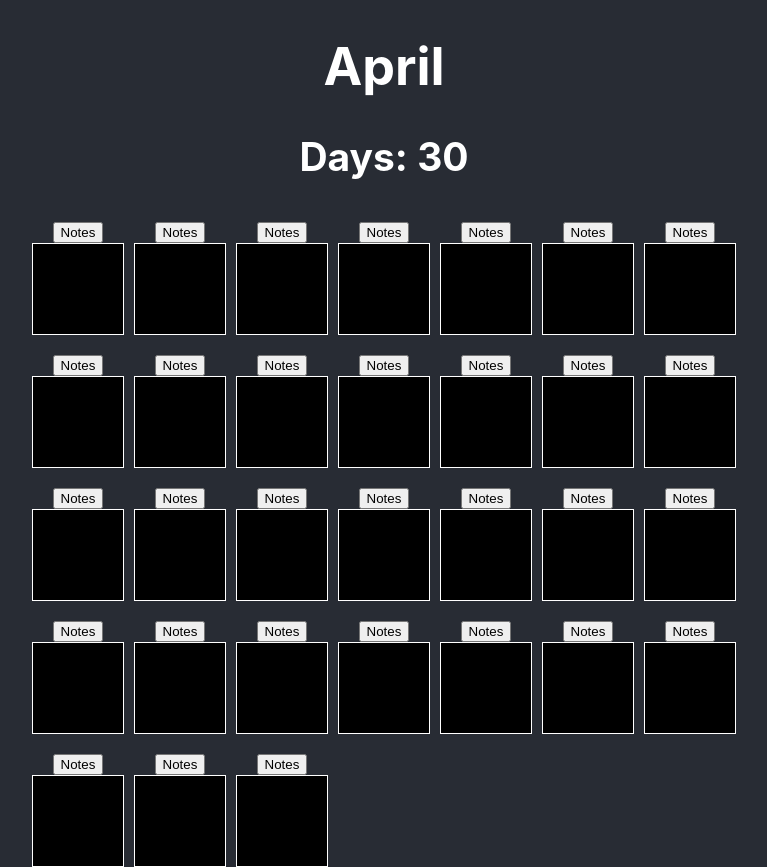
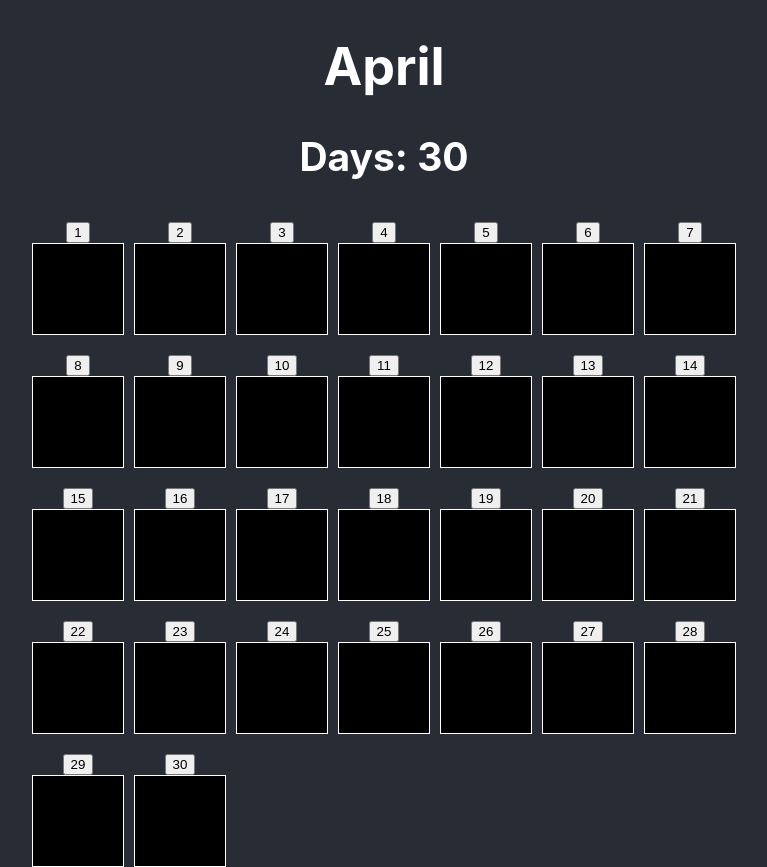
Before and after one commit to jjadeseravla/sleep-tracker, a React (Create React App) app: page / in a window 1280 px wide. Shown: the whole page, without its empty margins (256-1023 px from the left). Built offline with nearby package versions, Linux system fonts and the light colour scheme.

Commit message:
display individual days for each calender day

```diff
--- a/src/components/Grid.js
+++ b/src/components/Grid.js
@@ -12,7 +12,6 @@ const monthNames = ["January", "February", "March", "April", "May", "June",
 const Grid = () => {
 
   let history = useHistory();
-  console.log(history);
 
   function routeChange() {
     history.push(`/info`);
@@ -27,7 +26,8 @@ const Grid = () => {
         <div className="container">
           {gridCells.map((row, rowIndex) => {
             return row.map((cell, cellIndex) => {
-              return <Square key={cellIndex} clickNotes={routeChange}/>;
+              console.log('cell', cell);
+              return <Square key={cellIndex} clickNotes={routeChange} id={cell}/>;
             })
           })}
         </div>
@@ -37,9 +37,10 @@ const Grid = () => {
 
 const createMonthLength = (MONTH_LENGTH) => {
   const newArr = getDaysInMonth(new Date().getMonth()+1, new Date().getFullYear());
-  console.log(newArr);
   const gridCells = chunkArray(newArr, 7);
-  console.log(gridCells);
+  //console.log(gridCells);
+   //console.log('gridCells[0][0]', gridCells[0][0], 'gridCells', gridCells); //saying today is may 1?!
+  // console.log("date", new Date().getDate() +1 ); //todays date
   return gridCells;
 }
 
@@ -50,15 +51,32 @@ const chunkArray = (array, size) => {
    return [array.slice(0,size), ...chunkArray(array.slice(size), size)]
 }
 
+//const getDaysInMonth = (month, year) => {
+  //const date = new Date(year, month, 1);
+  //let days = []; //arr of Objects
+  // while (date.getMonth() === month) {
+  //   days = [...days,   {
+  //       "theDate": new Date(date),
+  //       "id": (new Date(date)).toISOString()
+  //     }]
+
+    // days.push(
+    //   {
+    //     "theDate": new Date(date),
+    //     "id": (new Date(date)).toISOString()
+    //   }
+    // );  do a for loop of each month and populate array 1-30 etc
+   //date.setDate(date.getDate() +1);
+//   }
+//   return days;
+// }
+
 const getDaysInMonth = (month, year) => {
-  const date = new Date(year, month, 1);
-  let days = [];
-  while (date.getMonth() === month) {
-    days.push(new Date(date));
-    date.setDate(date.getDate() +1);
-  }
-  return days;
+  const daysInMonth = new Date(year, month, 0).getDate();
+  const daysArr = [...Array(daysInMonth).keys()].map((x) => ++x); //[1, 2, 3, ..] ++ infront of x so it doesnt return x before its plusd it
+  return daysArr;
 }
+
 
 
 export default Grid;
--- a/src/components/Square.js
+++ b/src/components/Square.js
@@ -2,7 +2,7 @@ import React, { useState, useRedirect } from 'react';
 import './square.css';
 import SquareInfo from './SquareInfo';
 
-const Square = ({clickNotes}) => {
+const Square = ({clickNotes, id}) => {
 
   const routes = {
     './info': () => <SquareInfo/>
@@ -35,7 +35,7 @@ const Square = ({clickNotes}) => {
   return (
     <div>
     <button onClick={() => clickNotes("INFO")}>
-      Notes
+      {id}
     </button>
       <div className={squareColour} onClick={changeColour}></div>
     </div>
```
